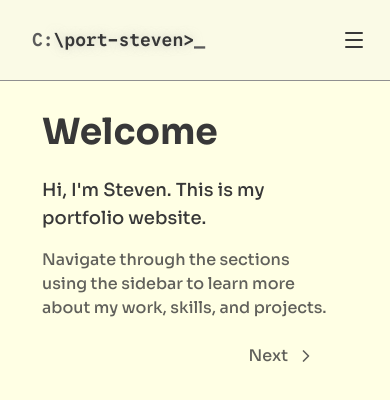
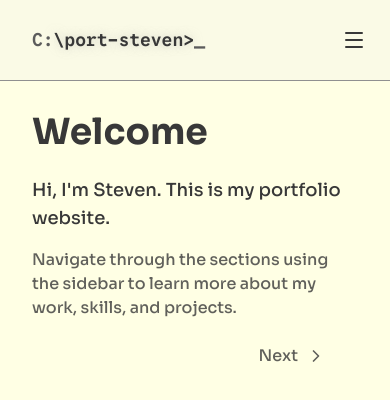
Before and after one commit to StewenE/port-steven, a React (Vite) app: page / in a window 390 px wide. Shown: the top 400 px of the page. Built offline with nearby package versions, Linux system fonts and the light colour scheme.

Commit message:
fix: fix mobile screen layout issues and apply scrolling to entire page

```diff
--- a/src/components/sections/ProjectsSection.tsx
+++ b/src/components/sections/ProjectsSection.tsx
@@ -146,7 +146,7 @@ export const ProjectsSection = ({ onProjectSelect }: { onProjectSelect?: (isSele
 
     if (selectedProject) {
         return (
-            <section className="p-4 md:p-6 lg:p-8 animate-fade-in">
+            <section className="md:p-6 lg:p-8 animate-fade-in">
                 <ImageGalleryModal
                     isOpen={isGalleryOpen}
                     onClose={() => setIsGalleryOpen(false)}
@@ -177,7 +177,7 @@ export const ProjectsSection = ({ onProjectSelect }: { onProjectSelect?: (isSele
                     </p>
 
                     <div className="grid grid-cols-1 md:grid-cols-2 gap-6">
-                        <div className="p-4">
+                        <div className="p-2">
                             <h3 className="text-xl font-semibold mb-3">Features</h3>
                             <ul className="list-disc list-inside space-y-2 text-foreground/90">
                                 {selectedProject.features.map((feature, idx) => (
--- a/src/index.css
+++ b/src/index.css
@@ -99,7 +99,7 @@
 
   body {
     @apply bg-background text-foreground transition-colors duration-300;
-    overflow-y: hidden;
+    overflow-y: auto;
     font-family: 'BodyFont', sans-serif;
     font-feature-settings: "rlig" 1, "calt" 1;
   }
--- a/src/pages/Home.tsx
+++ b/src/pages/Home.tsx
@@ -35,7 +35,7 @@ export const Home = () => {
     };
 
     return (
-        <div className="min-h-1000 bg-background text-foreground overflow-x-hidden ">
+        <div className="min-h-screen bg-background text-foreground overflow-x-hidden">
             <TopBar
                 activeSection={activeSection}
                 onNavigate={handleNavigate}
@@ -46,7 +46,7 @@ export const Home = () => {
                         activeSection={activeSection}
                         onNavigate={handleNavigate}
                     />
-                    <div className="relative h-[calc(100vh-var(--nav-height))] custom-scroll overflow-y-auto pt-8 lg:pt-0 lg:border-r border-border bg-background pr-4 lg:pr-6">
+                    <div className="relative min-h-[calc(100vh-var(--nav-height))] pt-8 lg:pt-0 lg:border-r border-border bg-background pr-4 lg:pr-6">
                         <div key={activeSection}>
                             {renderSection()}
                             {!isProjectSelected && (
```
